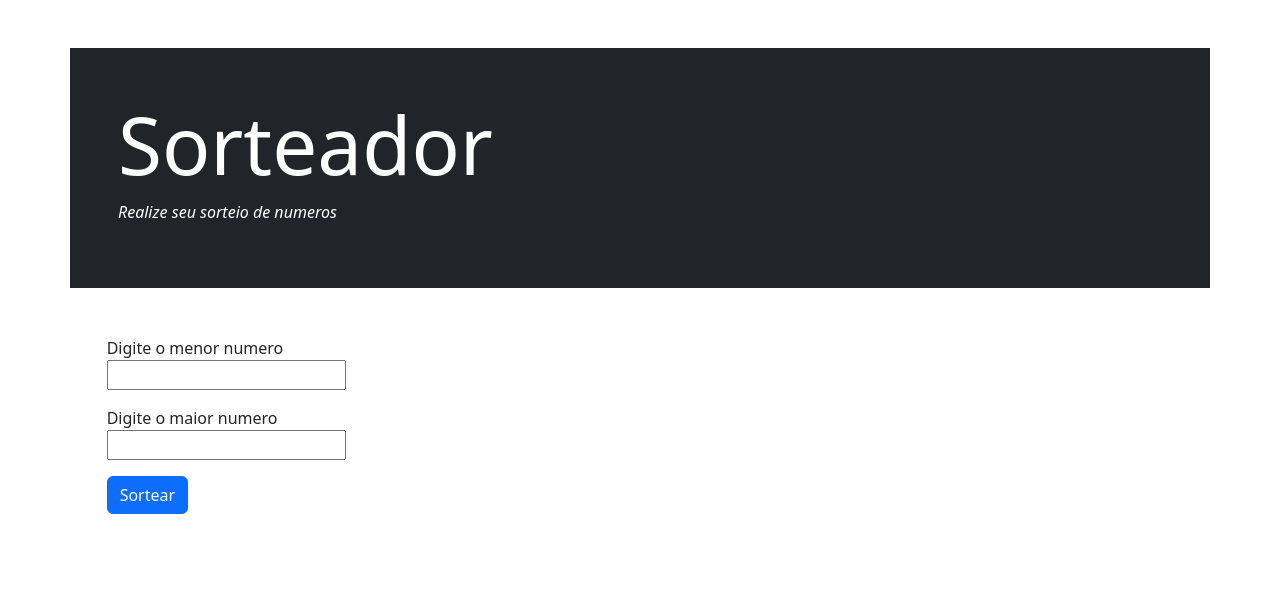
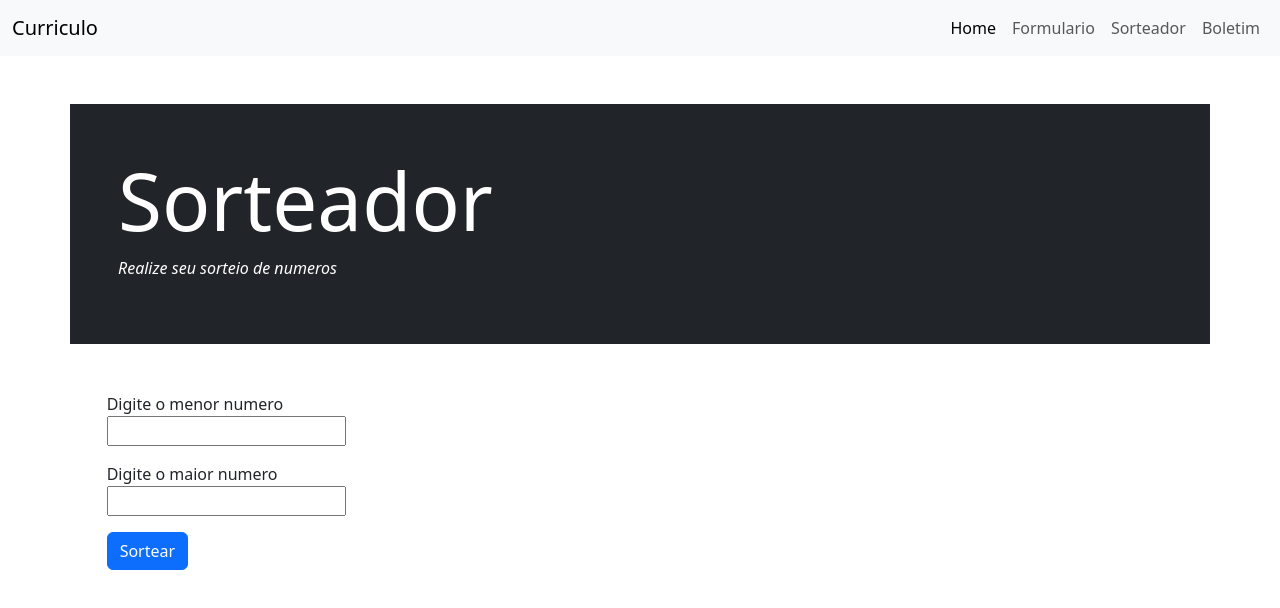
Before and after one commit to lucasfferro/Curriculo, a plain HTML site: page docs/index2.html in a window 1280 px wide. Drawn offline with nearby package versions, Linux system fonts and the light colour scheme.

Commit message:
Update index2.html

```diff
--- a/docs/index2.html
+++ b/docs/index2.html
@@ -8,6 +8,27 @@
     <script src="js/atividade.js"></script>
     <title>Sorteador</title>
 </head>
+    <nav class="navbar navbar-expand-lg navbar-light bg-light">
+    <div class="container-fluid">
+      <a class="navbar-brand" href="https://lucasfferro.github.io/Curriculo/">Curriculo</a>
+      <div class="collapse navbar-collapse" id="navbarNav">
+        <ul class="navbar-nav ms-auto">
+          <li class="nav-item">
+            <a class="nav-link active" aria-current="page" href="https://lucasfferro.github.io/Curriculo/">Home</a>
+          </li>
+          <li class="nav-item">
+            <a class="nav-link" href="index1.html">Formulario</a>
+          </li>
+          <li class="nav-item">
+            <a class="nav-link" href="index2.html">Sorteador</a>
+          </li>
+          <li class="nav-item">
+            <a class="nav-link" href="index3.html">Boletim</a>
+          </li>
+        </ul>
+      </div>
+    </div>
+  </nav>
 <body>
     <div class="container p-5 my-5 bg-dark text-white">
         <h1 class="display-1">Sorteador</h1>
```
